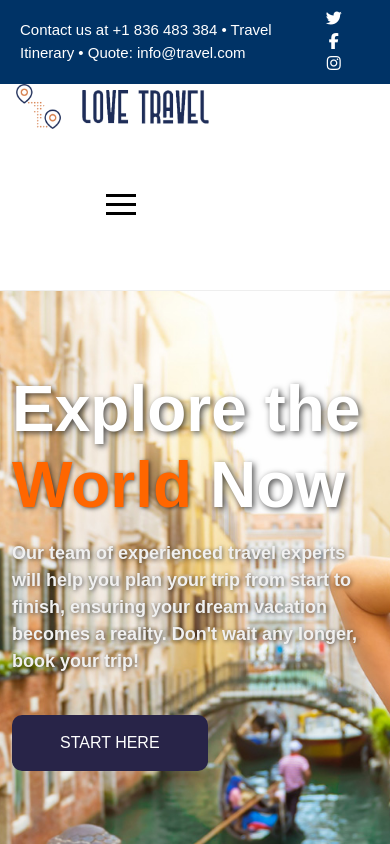
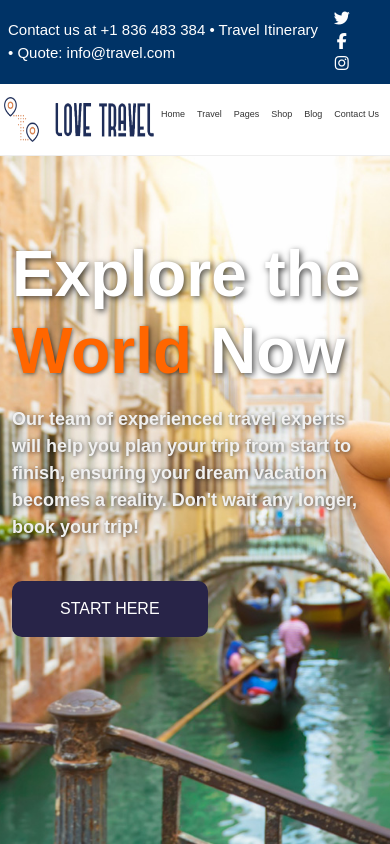
Before and after one commit to anshitsharma001-ship-it/tour-booking, a Next.js app: page / in a window 390 px wide. Shown: the top 844 px of the page. Built offline with nearby package versions, Linux system fonts and the light colour scheme.

Commit message:
updated global.css

```diff
--- a/app/components/Navbar.tsx
+++ b/app/components/Navbar.tsx
@@ -23,26 +23,37 @@ const Navbar: React.FC = () => {
   return (
     <header>
 
+      <div className="row">
         <div className="top-bar">
+        <div className="col-lg-10">
           <div className="top-bar-left">
           Contact us at +1 836 483 384 • Travel Itinerary • Quote: info@travel.com
         </div>
+        </div>
+        <div className="col-lg-2">
           <div className="top-bar-right">
           <i className="fab fa-twitter"></i>
           <i className="fab fa-facebook-f"></i>
           <i className="fab fa-instagram"></i>
         </div>
         </div>
+      </div>
+        </div>
 
+      <div className="row">
         <div className={`main-header ${isFixed ? "fixed animate" : ""}`}>
+        <div className="col-lg-2">
           <div className="header-left">
 
           <Link href="/">
             <img src="/love-travel-logo.png" alt="Love Travel Logo" className="logo-img" />
           </Link>
         </div>
+        </div>
 
+        <div className="col-lg-8">
           <nav className="nav-menu">
+            <span className="nav-dot">•</span>
           <Link href="/" className="nav-link">Home</Link>
           <span className="nav-dot">•</span>
           <Link href="/search" className="nav-link">Travel</Link>
@@ -55,14 +66,18 @@ const Navbar: React.FC = () => {
           <span className="nav-dot">•</span>
           <Link href="/contact-us" className="nav-link">Contact Us</Link>
         </nav>
+        </div>
 
+        <div className="col-lg-2">
           <div className="header-right">
           <Link href="/search" className="search-btn-1">
             Search Travel
           </Link>
         </div>
+        </div>
 
         <Navs />
+      </div>
       </div>
     </header>
   );
--- a/app/components/navs.tsx
+++ b/app/components/navs.tsx
@@ -11,33 +11,7 @@ export default function Navs() {
   };
 
   return (
-    <div className="desktop-navs-wrapper">
 
-      <div className="desktop-navs-top">
-
-        <div
-          className={`desktop-hamburger ${open ? "active" : ""}`}
-          onClick={toggleMenu}
-        >
-          <span></span>
-          <span></span>
-          <span></span>
-        </div>
-
-      </div>
-
-
-      <nav className={`desktop-navs-menu ${open ? "show" : ""}`}>
-
-        <Link href="/">Home</Link>
-        <Link href="/search">Travel</Link>
-        <Link href="/about">Pages</Link>
-        <Link href="/shop">Shop</Link>
-        <Link href="/blog">Blog</Link>
-        <Link href="/contact-us">Contact Us</Link>
-
-      </nav>
-
-    </div>
+<></>
   );
 }
--- a/app/globals.css
+++ b/app/globals.css
@@ -951,6 +951,11 @@
 }
 
 .logo-img {
+  width: 150px;
+  height:  auto;
+}
+
+.logo-img {
   height: 45px;
 }
 
@@ -971,6 +976,7 @@
   display: flex;
   gap: 25px;
   font-weight: 500;
+
 }
 
 .nav-menu a {
@@ -2427,9 +2433,9 @@ hr {
     font-size: 35px;
   }
 
-  .nav-menu {
+  /* .nav-menu {
     display: none !important;
-  }
+  } */
 
 
 
@@ -2523,12 +2529,12 @@ hr {
     display: none;
   }
 
-  .desktop-hamburger span {
+  /* .desktop-hamburger span {
     width: 30px;
     height: 3px;
     background: black;
     transition: 0.3s ease;
-  }
+  } */
 
   /* Animate to X */
   .desktop-hamburger.active span:nth-child(1) {
@@ -2954,9 +2960,9 @@ hr {
   height: auto;
 }
 
-.nav-menu{
+/* .nav-menu{
   display: none;
-}
+} */
 
 
 
@@ -3328,6 +3334,13 @@ margin-top:15px;
   font-size: 4rem;
 }
 
+.nav-menu a{
+ font-size: 9px;
+}
+
+.nav-dot {
+  display: none;
+}
 }
 
 @media screen and (max-width: 380px) {
@@ -3347,9 +3360,9 @@ margin-top:15px;
 
   }
 
-  .top-bar {
+  /* .top-bar {
     display: none;
-  }
+  } */
 
 
 
```
Lines whose indentation alone changed are shown as unchanged.
